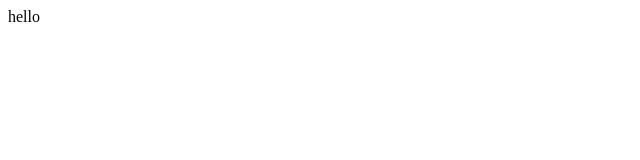
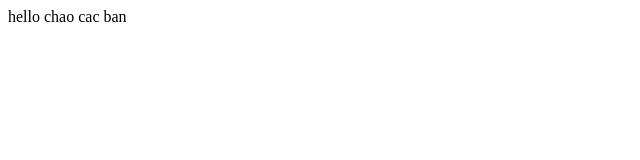
Before and after one commit to objh705a/705a, a plain HTML site: page index.html in a window 1280 px wide. Shown: the full height of the page, 0-640 px from the left. Drawn offline with Linux system fonts and the light colour scheme.

Commit message:
cap nhat file index

```diff
--- a/index.html
+++ b/index.html
@@ -8,6 +8,6 @@
 </head>
 <body>
     hello
-
+chao cac ban
 </body>
 </html>
```
